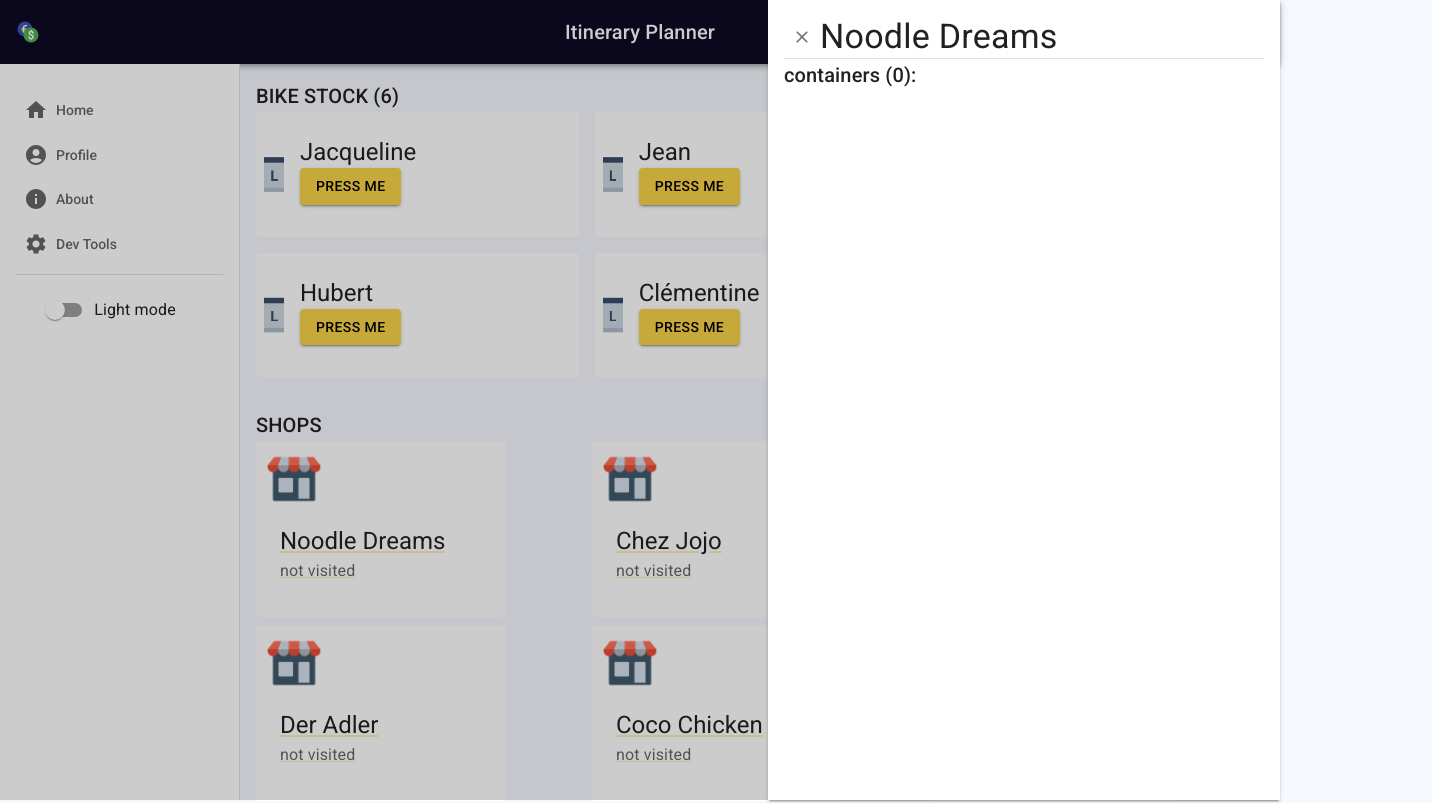
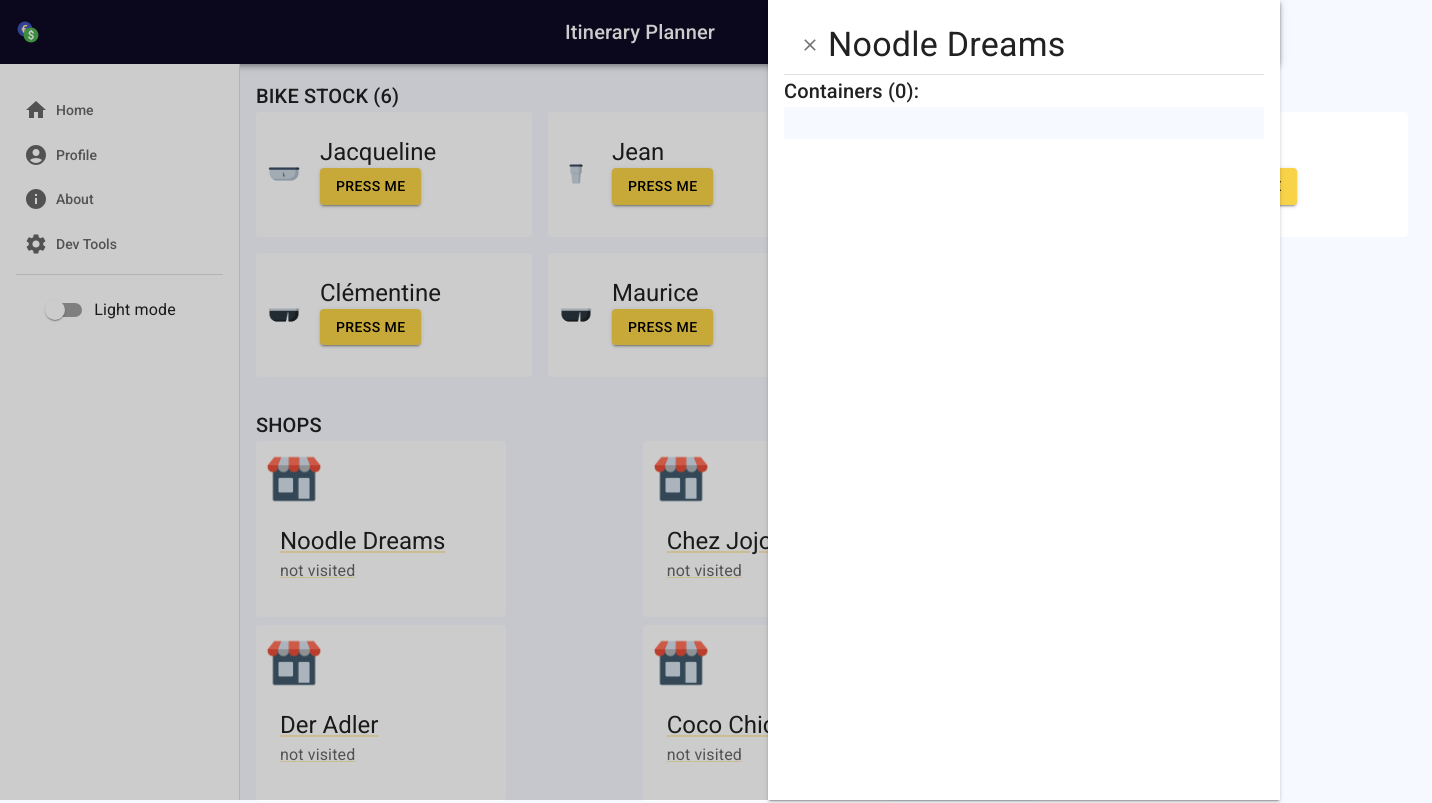
Before and after one commit to lydialawli/itinerary-planner-ly, a React (Create React App) app: page /dashboard/store_001 in a window 1280 px wide. Shown: the top 803 px of the page, 1432 px wide, since content can reach past the window. Built offline with nearby package versions, Linux system fonts and the light colour scheme.

Commit message:
more styling

```diff
--- a/src/components/ContainerCard.tsx
+++ b/src/components/ContainerCard.tsx
@@ -1,25 +1,26 @@
 import React, { ReactElement } from 'react'
 import { useSelector, useDispatch } from 'react-redux'
-import { Paper, Typography, Grid, Box, Card, CardContent, CardMedia, Button } from '@mui/material'
+import { Paper, Typography, Grid, Box, Card, CardContent, CardMedia, Button, Avatar } from '@mui/material'
 import { Theme, useTheme } from '@mui/material/styles'
 import makeStyles from '@mui/styles/makeStyles'
 import { Container } from '../interactions/reducers/containerReducer'
 import recipient1 from '../assets/Container-format-1.png'
+import recipient5 from '../assets/Container-format-5.png'
+import recipient6 from '../assets/Container-format-6.png'
 
 const ContainerCard = (container: Container): ReactElement => {
   const classes = useStyles()
   const theme = useTheme()
   const dispatch = useDispatch()
-
+  const recipientSrc = container.format === '1' ? recipient1 : container.format === '5' ? recipient5 : recipient6
   const moveContainer = (container: Container, shopId?: string) => {
     dispatch({ type: 'MOVE_TO_STORE', payload: { container, shopId } })
   }
 
   return (
-    <Grid item xs={8} sm={4}>
     <Card elevation={0} sx={{ display: 'flex', padding: theme.spacing(1) }}>
-        <Box sx={{ display: 'flex' }}>
-          <CardMedia component="img" sx={{ width: 20 }} image={recipient1} alt="shop" />
+      <Box sx={{ display: 'flex' }} justifyContent="center" alignItems="center">
+        <Avatar src={recipientSrc} sizes="30px" />
         <CardContent sx={{ flex: '1 0 auto' }}>
           <Typography component="div" variant="h5">
             {container.name}
@@ -30,7 +31,6 @@ const ContainerCard = (container: Container): ReactElement => {
         </CardContent>
       </Box>
     </Card>
-    </Grid>
   )
 }
 
--- a/src/components/ShopDetailOverlay.tsx
+++ b/src/components/ShopDetailOverlay.tsx
@@ -1,21 +1,6 @@
 import React, { ReactElement } from 'react'
 import { Store } from '../interactions/reducers/containerReducer'
-import {
-  useMediaQuery,
-  Paper,
-  Link,
-  Drawer,
-  Typography,
-  Grid,
-  Box,
-  Card,
-  CardContent,
-  CardMedia,
-  Avatar,
-  Chip,
-  Divider,
-  IconButton,
-} from '@mui/material'
+import { useMediaQuery, Paper, Link, Drawer, Typography, Grid, Box, Divider, IconButton } from '@mui/material'
 import { Theme, useTheme } from '@mui/material/styles'
 import makeStyles from '@mui/styles/makeStyles'
 import { Close as CloseIcon } from '@mui/icons-material'
@@ -48,21 +33,26 @@ const ShopOverlay = ({ shop, onClose }: ShopOverlayProps): ReactElement => {
       onClose={onClose}
       open={true}
     >
-      <div className={classes.root} style={{ minWidth: isDesktop ? '40vw' : 300 }}>
-        <Grid container alignItems="center">
+      <Box padding={theme.spacing(2)} minWidth={isDesktop ? '40vw' : 300}>
+        <Box padding={theme.spacing(1)}>
+          <Grid container alignItems="center" justifyContent="flex-start">
             <IconButton>
               <CloseIcon fontSize="small" />
             </IconButton>
-
             <Typography variant="h4">{shop.name}</Typography>
           </Grid>
+        </Box>
         <Divider />
 
-        <Typography variant="h6">containers ({shop.containers.length}):</Typography>
+        <Typography variant="h6">Containers ({shop.containers.length}):</Typography>
+        <Box padding={theme.spacing(2)} bgcolor={theme.palette.background.default}>
           {shop.containers.map((container) => (
+            <Box padding={theme.spacing(1)}>
               <ContainerCard {...container} key={container.id} />
+            </Box>
           ))}
-      </div>
+        </Box>
+      </Box>
     </Drawer>
   )
 }
@@ -73,12 +63,6 @@ const useStyles = makeStyles((theme: Theme) => ({
       backgroundColor: 'rgba(0,0,0,0.2)',
     },
   },
-  root: {
-    display: 'flex',
-    flexDirection: 'column',
-    height: '100%',
-    padding: theme.spacing(2),
-  },
 }))
 
 export default ShopOverlay
--- a/src/pages/Home/Home.tsx
+++ b/src/pages/Home/Home.tsx
@@ -15,14 +15,18 @@ const Home = (): ReactElement => {
   const stores = useSelector<StoreState, Store[]>((state) => state.stores)
 
   return (
-    <Grid container spacing={theme.spacing(1)}>
-      <Box margin={theme.spacing(2)}>
+    <Grid container spacing={theme.spacing(1)} overflow="none">
+      <Box margin={theme.spacing(2)} width="90vw">
         <Typography variant="h6">BIKE STOCK ({bikeStock.length || 0})</Typography>
 
         <Grid container spacing={2}>
           {bikeStock &&
             bikeStock.length > 0 &&
-            bikeStock.map((container) => <ContainerCard {...container} key={container.id} />)}
+            bikeStock.map((container) => (
+              <Grid item xs={8} md={3}>
+                <ContainerCard {...container} key={container.id} />
+              </Grid>
+            ))}
         </Grid>
       </Box>
       <Box margin={theme.spacing(2)}>
```
Lines whose indentation alone changed are shown as unchanged.
